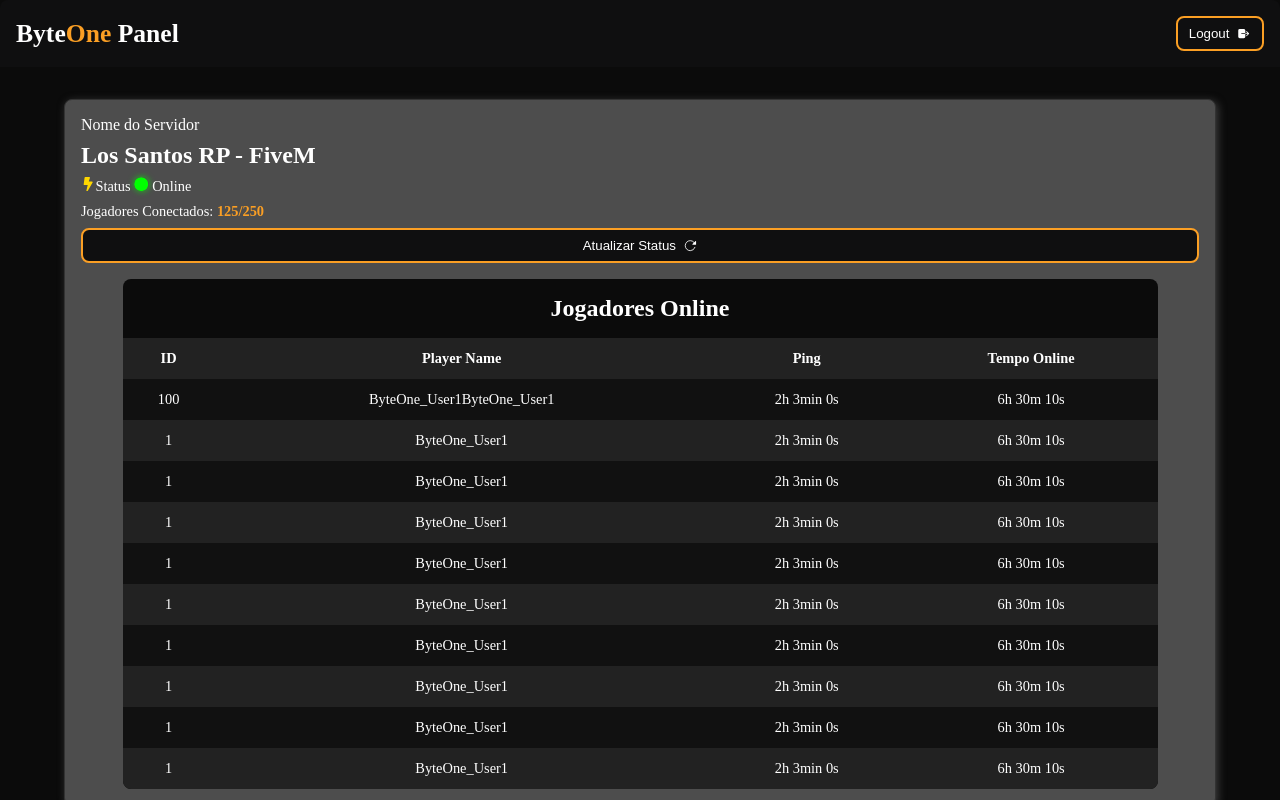
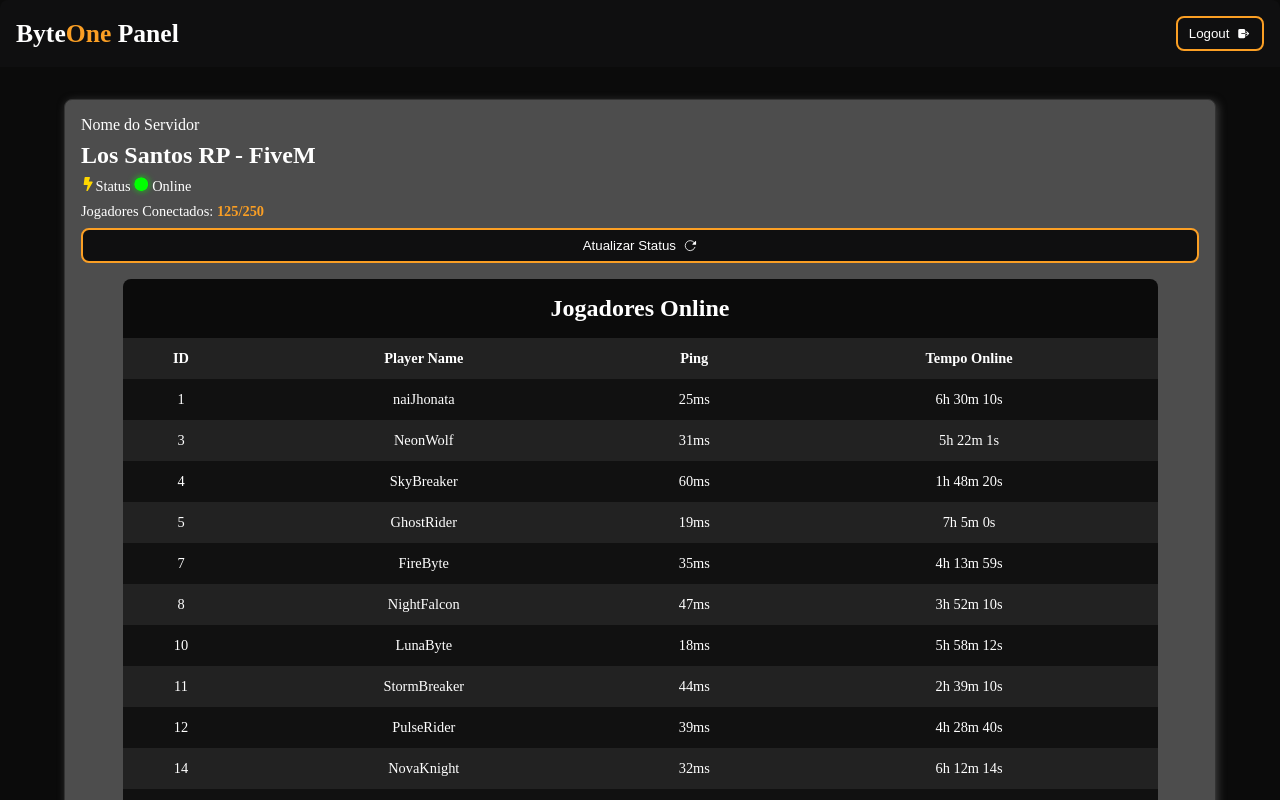
Before and after one commit to jNascimentoCW/byteone, a Next.js app: page / in a window 1280 px wide. Shown: the top 800 px of the page. Built offline with nearby package versions, Linux system fonts and the light colour scheme.

Commit message:
Adicionando os dados de um arquivo JSON para simular o uso de uma API externa

```diff
--- a/src/components/Header.jsx
+++ b/src/components/Header.jsx
@@ -3,6 +3,7 @@
 import { IoLogOut } from "react-icons/io5";
 
 // Uma das maneira de estilizar componentes com styled-components estilizando diretamente cada componente
+// É a maneira mais recomendada de usar styled-components!!!
 
 // Estilização do cabeçalho
 export const HeaderContainer = styled.header`
--- a/src/components/Table.jsx
+++ b/src/components/Table.jsx
@@ -1,4 +1,11 @@
+import { useEffect, useState } from "react";
+import playersData from "../data/players.json";
+
 import styled from "styled-components";
+
+// Outra maneira de estilizar componentes com styled-components estilizando todos os componentes de uma vez só
+// Não é tão recomendado, o ideal seria criar componentes estilizados para cada parte do componente
+// Está aqui apenas para exemplificar a funcionalidade do styled-components
 
 export const TableContainer = styled.div`
   display: flex;
@@ -50,6 +57,17 @@
 `;
 
 export default function Table() {
+  // Estado para armazenar os dados dos jogadores
+  const [players, setPlayers] = useState([]);
+
+  // Está implementado com useEffect para simular uma chamada de API e carregar os dados dos jogadores ao montar o componente para usar, por exemplo, axios para chamar uma API real futuramente
+  useEffect(() => {
+    setPlayers(playersData);
+  }, []);
+
+  // Filtra apenas os jogadores que estão online
+  const onlinePlayers = players.filter((player) => player.online);
+
   return (
     <TableContainer>
       <h2>Jogadores Online</h2>
@@ -64,66 +82,14 @@
           </tr>
         </thead>
         <tbody>
-          <tr>
-            <td>100</td>
-            <td className="playerName">ByteOne_User1ByteOne_User1</td>
-            <td>2h 3min 0s</td>
-            <td>6h 30m 10s</td>
-          </tr>
-          <tr>
-            <td>1</td>
-            <td className="playerName">ByteOne_User1</td>
-            <td>2h 3min 0s</td>
-            <td>6h 30m 10s</td>
-          </tr>
-          <tr>
-            <td>1</td>
-            <td className="playerName">ByteOne_User1</td>
-            <td>2h 3min 0s</td>
-            <td>6h 30m 10s</td>
-          </tr>
-          <tr>
-            <td>1</td>
-            <td className="playerName">ByteOne_User1</td>
-            <td>2h 3min 0s</td>
-            <td>6h 30m 10s</td>
-          </tr>
-          <tr>
-            <td>1</td>
-            <td className="playerName">ByteOne_User1</td>
-            <td>2h 3min 0s</td>
-            <td>6h 30m 10s</td>
-          </tr>
-          <tr>
-            <td>1</td>
-            <td className="playerName">ByteOne_User1</td>
-            <td>2h 3min 0s</td>
-            <td>6h 30m 10s</td>
-          </tr>
-          <tr>
-            <td>1</td>
-            <td className="playerName">ByteOne_User1</td>
-            <td>2h 3min 0s</td>
-            <td>6h 30m 10s</td>
-          </tr>
-          <tr>
-            <td>1</td>
-            <td className="playerName">ByteOne_User1</td>
-            <td>2h 3min 0s</td>
-            <td>6h 30m 10s</td>
-          </tr>
-          <tr>
-            <td>1</td>
-            <td className="playerName">ByteOne_User1</td>
-            <td>2h 3min 0s</td>
-            <td>6h 30m 10s</td>
-          </tr>
-          <tr>
-            <td>1</td>
-            <td className="playerName">ByteOne_User1</td>
-            <td>2h 3min 0s</td>
-            <td>6h 30m 10s</td>
-          </tr>
+          {onlinePlayers.map((players) => (
+            <tr key={players.id}>
+              <td>{players.id}</td>
+              <td className="playerName">{players.playerName}</td>
+              <td>{players.ping}</td>
+              <td>{players.onlineTime}</td>
+            </tr>
+          ))}
         </tbody>
       </table>
     </TableContainer>
```
